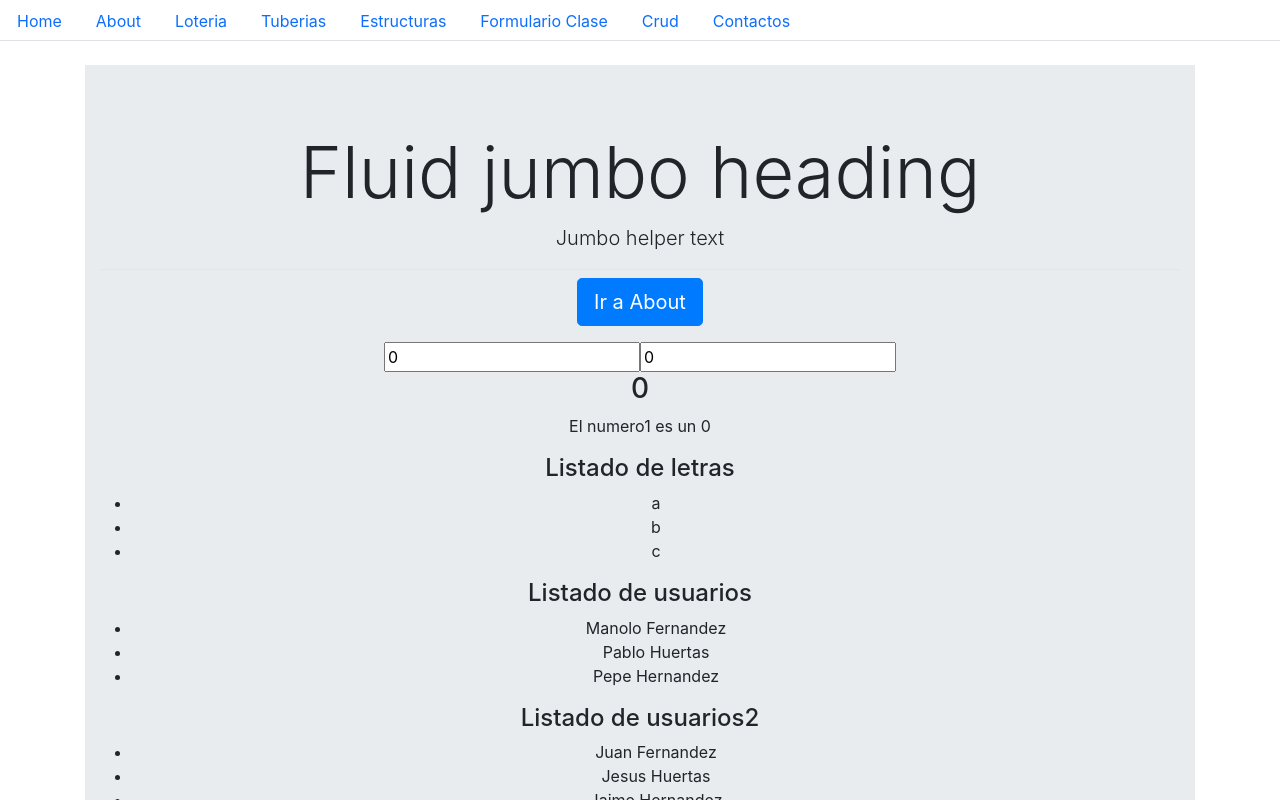
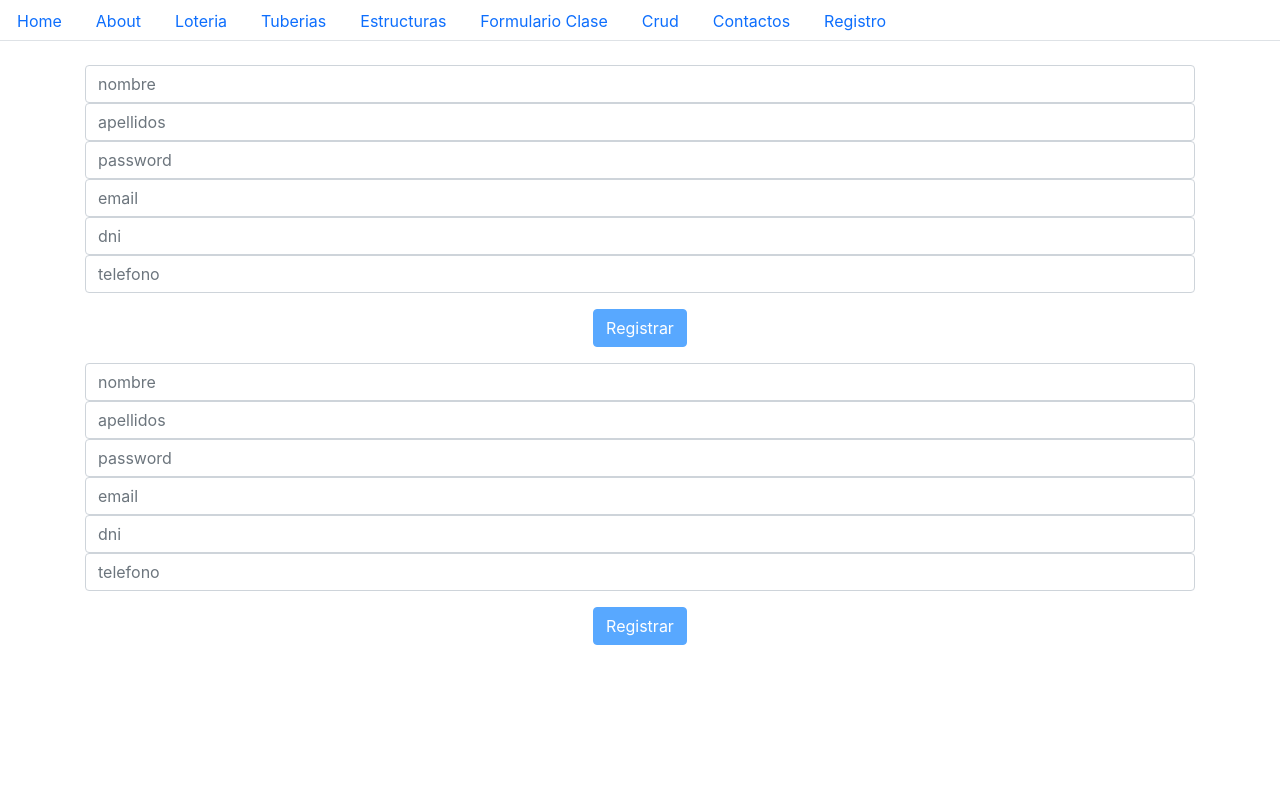
Before and after one commit to PabloHuertasCastillo/proyecto, an Angular app: page /registro in a window 1280 px wide. Shown: the top 800 px of the page. Built offline with nearby package versions, Linux system fonts and the light colour scheme.

Commit message:
add | component registro, validadores dni y tlf

```diff
--- a/src/app/app-routing.module.ts
+++ b/src/app/app-routing.module.ts
@@ -9,6 +9,7 @@ import { EstructurasComponent } from './componentes/estructuras/estructuras.comp
 import { FormularioClaseComponent } from './componentes/formulario-clase/formulario-clase.component';
 import { CrudLocalComponent } from './componentes/crud-local/crud-local.component';
 import { CrudContactosComponent } from './componentes/crud-contactos/crud-contactos.component';
+import { RegistroComponent } from './componentes/registro/registro.component';
 
 const routes: Routes = [
   {path: "", component:HomeComponent},
@@ -20,7 +21,7 @@ const routes: Routes = [
   {path: "formulario", component:FormularioClaseComponent},
   {path: "crud", component:CrudLocalComponent},
   {path: "contactos", component:CrudContactosComponent},
-
+  {path: "registro", component:RegistroComponent},
   {path: "**", component:HomeComponent},
 ];
 
--- a/src/app/componentes/nav/nav.component.html
+++ b/src/app/componentes/nav/nav.component.html
@@ -24,4 +24,7 @@
     <li class="nav-item">
         <a class="nav-link" routerLink="/contactos">Contactos</a>
     </li>
+    <li class="nav-item float-right">
+        <a class="nav-link" routerLink="/registro">Registro</a>
+    </li>
 </ul>
--- /dev/null
+++ b/src/app/componentes/registro/registro.component.html
@@ -0,0 +1,30 @@
+<form [formGroup]="formRegister" action="" (submit)="evaluaForm()">
+
+    <input type="text" class="form-control" formControlName="nombre" placeholder="nombre">
+    <input type="text" class="form-control" formControlName="apellidos" placeholder="apellidos">
+    <input type="text" class="form-control" formControlName="password" placeholder="password">
+    <input type="text" class="form-control" formControlName="email" placeholder="email">
+    <input type="text" class="form-control" formControlName="dni" placeholder="dni">
+    <input type="text" class="form-control" formControlName="telefono" placeholder="telefono">
+    <button [disabled]="!formRegister.valid" class="btn btn-primary my-3" type="submit">Registrar</button>
+</form>
+
+
+<div *ngIf="formRegister.valid" class="alert alert-success" role="alert">
+    El Formulario es valido
+</div>
+<div *ngIf="!formRegister.valid && formRegister.touched" class="alert alert-danger" role="alert">
+    El Formulario no es valido
+</div>
+
+<form [formGroup]="formRegister2" action="" (submit)="evaluaForm()">
+
+    <input type="text" class="form-control" formControlName="nombre" placeholder="nombre">
+    <input type="text" class="form-control" formControlName="apellidos" placeholder="apellidos">
+    <input type="text" class="form-control" formControlName="password" placeholder="password">
+    <input type="text" class="form-control" formControlName="email" placeholder="email">
+    <input type="text" class="form-control" formControlName="dni" placeholder="dni">
+    <input type="text" class="form-control" formControlName="telefono" placeholder="telefono">
+    <button [disabled]="!formRegister.valid" class="btn btn-primary my-3" type="submit">Registrar</button>
+
+</form>
--- /dev/null
+++ b/src/app/componentes/registro/registro.component.ts
@@ -0,0 +1,48 @@
+import { Component, OnInit } from '@angular/core';
+import { FormBuilder, FormControl, FormGroup, Validators } from '@angular/forms';
+import { telefonoValido } from '../../validaciones/tlf-valido';
+import { dniValido } from "../../validaciones/dni-valido";
+
+@Component({
+  selector: 'app-registro',
+  templateUrl: './registro.component.html',
+  styleUrls: ['./registro.component.css']
+})
+export class RegistroComponent implements OnInit {
+
+  formRegister: FormGroup = new FormGroup({
+    nombre: new FormControl('', [Validators.required, Validators.minLength(3)]),
+    apellidos: new FormControl('', [Validators.required]),
+    password: new FormControl('', [Validators.required, Validators.minLength(4)]),
+    email: new FormControl('', [Validators.required, Validators.email]),
+    dni: new FormControl('', [Validators.required, dniValido()]),
+    telefono: new FormControl(undefined, [Validators.required, telefonoValido()])
+  });
+
+  formRegister2 = this.fb.group({
+    nombre: ['', [Validators.required, Validators.minLength(3)]],
+    apellidos: ['', [Validators.required]],
+    password: ['', [Validators.required, Validators.minLength(4)]],
+    email: ['', [Validators.required, Validators.email]],
+    dni: ['', [Validators.required]],
+    telefono: [undefined, Validators.required]
+  })
+
+  constructor(private fb: FormBuilder) { }
+
+  ngOnInit(): void {
+  }
+
+  evaluaForm(){
+    console.log(this.formRegister.getRawValue());
+
+    if (this.formRegister.valid) {
+      console.log("Formulario verificado");
+    } else {
+      console.log("el formulario no se ha podido verificar");
+    }
+  }
+
+  get dni() {return this.formRegister.get('dni')}
+
+}
--- /dev/null
+++ b/src/app/validaciones/dni-valido.ts
@@ -0,0 +1,19 @@
+import { AbstractControl, ValidatorFn } from '@angular/forms';
+
+export function dniValido(): ValidatorFn {
+    return (dni: AbstractControl): {[key: string]: any} | null => {
+        var dniNum: string = dni.value;
+
+        const numDni: number = parseInt(dniNum.substring(0, (dniNum.length - 1)));
+        const letra = dniNum.charAt(dniNum.length -1);
+
+        const resto = (numDni % 23);
+        const letrasdni = ['T', 'R', 'W', 'A', 'G', 'M', 'Y', 'F', 'P', 'D', 'X', 'B', 'N', 'J', 'Z', 'S', 'Q', 'V', 'H', 'L', 'C', 'K', 'E'];
+
+        if (letrasdni[resto] != letra) {
+            return {dni: "inválido"};
+        } else {
+            return null;
+        }
+    }
+}
--- /dev/null
+++ b/src/app/validaciones/tlf-valido.ts
@@ -0,0 +1,12 @@
+import { AbstractControl, ValidatorFn } from '@angular/forms';
+
+export function telefonoValido(): ValidatorFn {
+    return (telefono: AbstractControl): {[key: string]: any} | null=>{
+        const numTelefono = telefono.value;
+        if (numTelefono > 999999999 || numTelefono < 600000000){
+            return {telefono: "inválido"};
+        } else {
+            return null
+        }
+    }
+}
```
Also changed, not shown: src/app/app.module.ts (+6 -3 lines), src/app/componentes/registro/registro.component.css (added), 1 other file (tests, documents, lock files or other folders).
